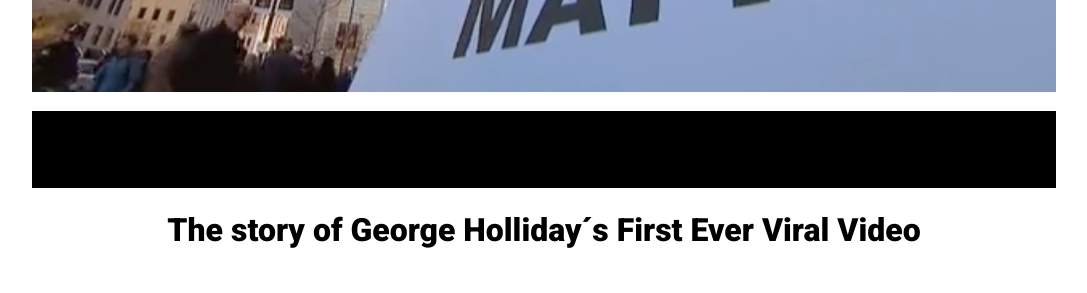
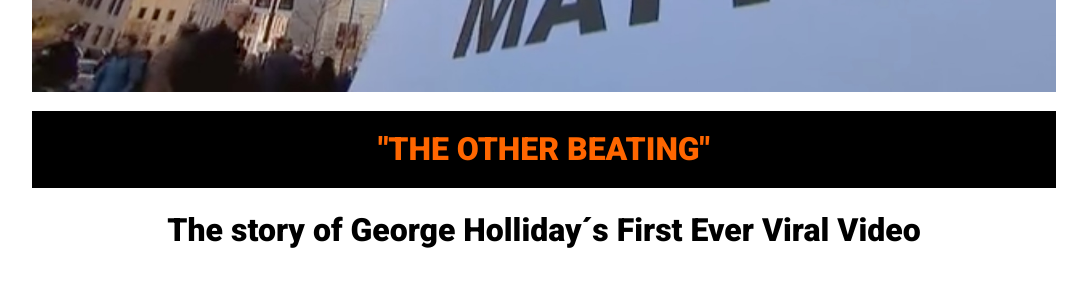
Before and after one commit to ceciva/rodneyKingVideo, a plain HTML site: page index.html in a window 1280 px wide. Shown: the part 5260-5553 px from the top of the page, without its empty margins (96-1183 px from the left). Drawn offline with Linux system fonts and the light colour scheme.

Commit message:
cambio color titulo

```diff
--- a/index.html
+++ b/index.html
@@ -190,7 +190,7 @@
         <br>
 
         <div class="bannerBackground w-80">
-            <h2 class="text">"THE OTHER BEATING"</h2>
+            <h2 class="text orange">"THE OTHER BEATING"</h2>
         </div>
 
         <h2 class="black w-80">The story of George Holliday´s First Ever Viral Video</h2>
```
